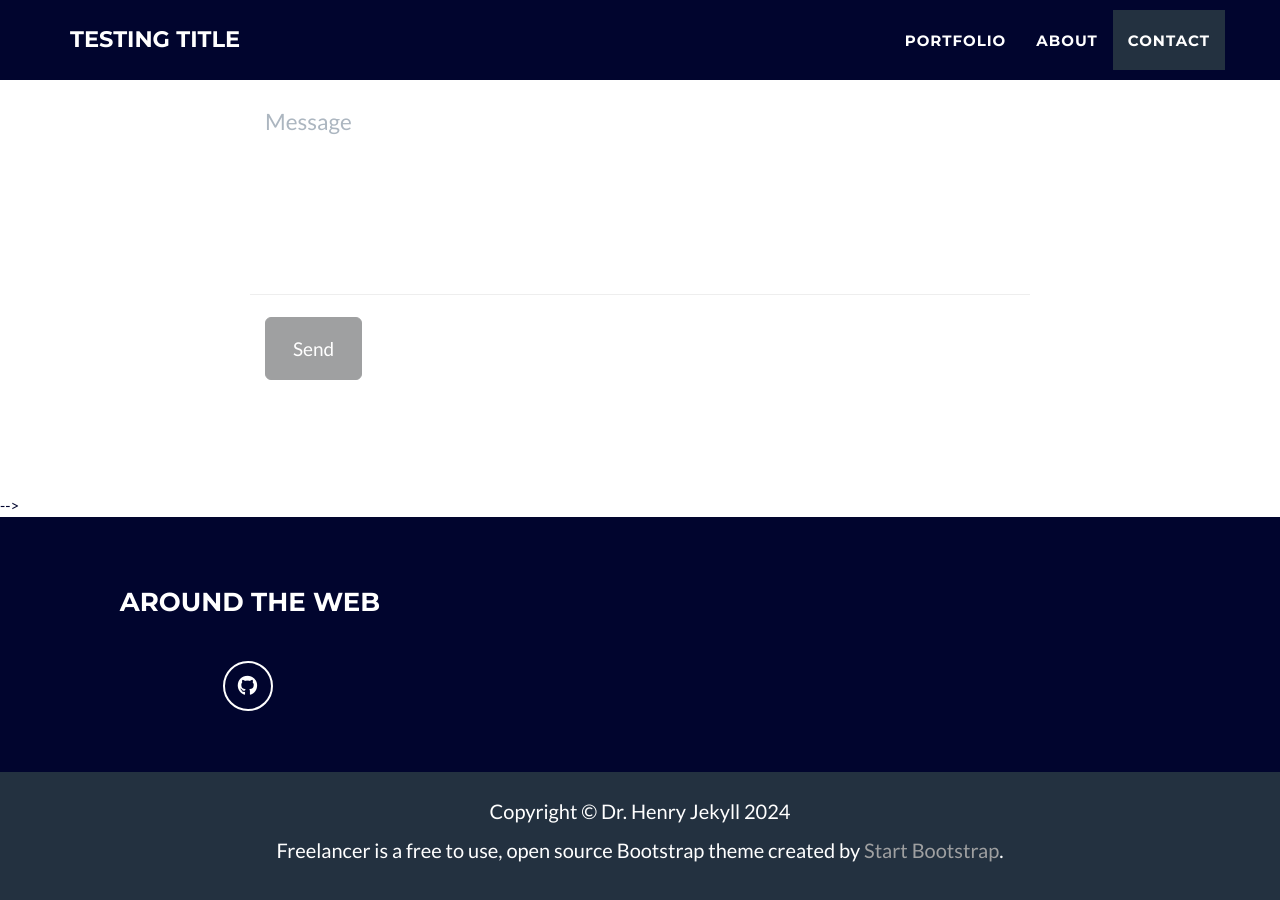
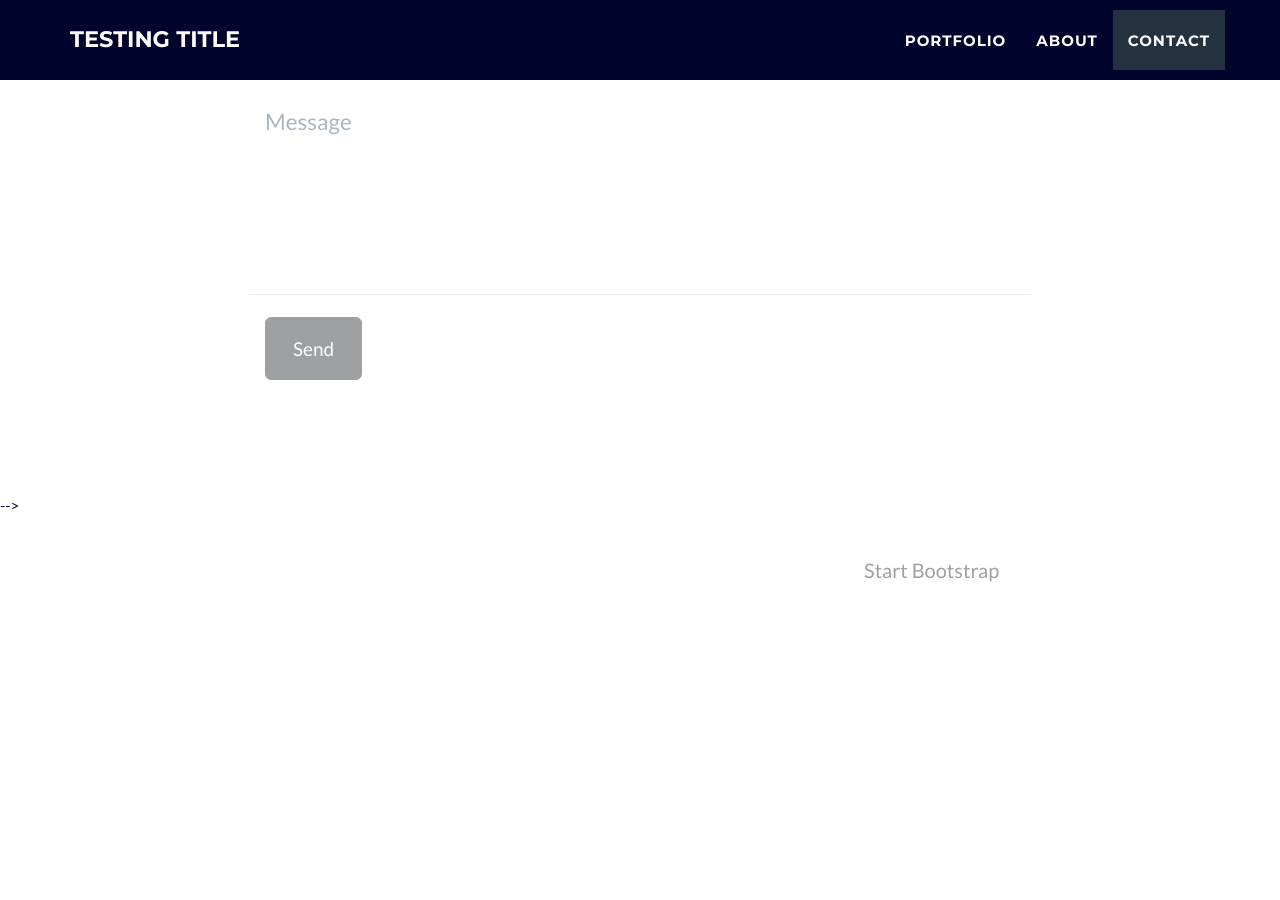
Before and after one commit to mel-que/mel-que.github.io, a Jekyll site: the page built from _posts/2014-07-18-project-1.markdown, in a window 1280 px wide and 900 px high, scrolled down 2133 px. Built offline with Jekyll 4.4.1, drawn with Linux system fonts in a browser that asks for light colours; after the commit the page ends 2728 px from its top, so only the background shows below that.

Commit message:
Update footer.html

```diff
--- a/_includes/footer.html
+++ b/_includes/footer.html
@@ -1,8 +1,8 @@
 <!-- Footer -->
 <footer class="text-center">
-  <div class="footer-above">
+<!--   <div class="footer-above">
     <div class="container">
-      <div class="row">
+      <div class="row"> -->
 <!--         <div class="footer-col col-md-4">
           <h3>{{ site.footer.location }}</h3>
           <p>
@@ -11,7 +11,7 @@
             {% endfor %}
           </p>
         </div> -->
-        <div class="footer-col col-md-4">
+<!--         <div class="footer-col col-md-4">
           <h3>{{ site.footer.social }}</h3>
           <ul class="list-inline">
             {% for network in site.social %}
@@ -21,15 +21,16 @@
             </li>
             {% endfor %}
           </ul>
-        </div>
+        </div> -->
 <!--         <div class="footer-col col-md-4">
           <h3>{{ site.footer.credits }}</h3>
           <p>{{ site.credits }}</p>
         </div> -->
-      </div>
+<!--       </div>
     </div>
-  </div>
-  <div class="footer-below">
+  </div> -->
+<!--   <div class="footer-below"> -->
+  <div class="footer">
     <div class="container">
       <div class="row">
         <div class="col-lg-12">
```
